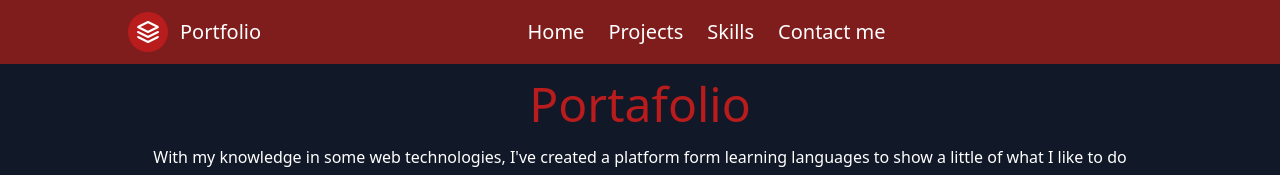
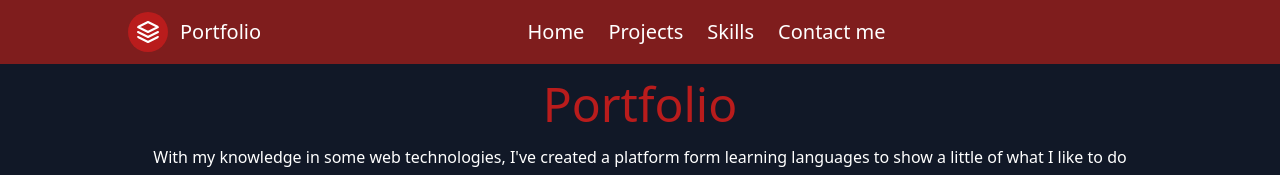
Before and after one commit to HumbertoDevelop/portafolio, a React (Create React App) app: page /proyectos in a window 1280 px wide. Shown: the top 175 px of the page. Built offline with nearby package versions, Linux system fonts and the light colour scheme.

Commit message:
PORTAFOLIO to PORTFOLIO

```diff
--- a/src/Components/Molecules/Gallery.jsx
+++ b/src/Components/Molecules/Gallery.jsx
@@ -13,7 +13,7 @@ const Gallery = () => {
 			<div className="container px-5 mx-auto">
 				<div className="flex flex-col text-center w-full mb-5">
 					<h1 className="smx2:text-5xl text-2xl font-medium title-font my-4 text-red-700">
-						Portafolio
+						Portfolio
 					</h1>
 					<p className="lg:w-2/3 mx-auto leading-relaxed text-base">
 						With my knowledge in some web technologies, I've created a platform
```
